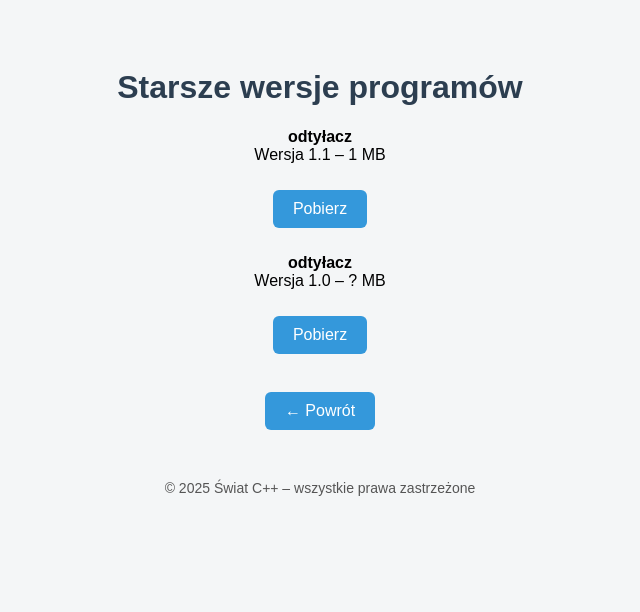
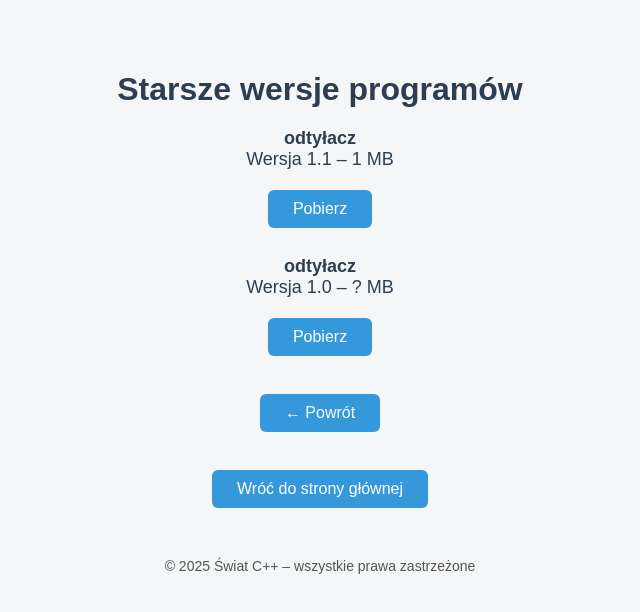
Before and after one commit to SwiatCpp/SwiatCpp, a plain HTML site: page starsze.html in a window 1280 px wide. Shown: the whole page, without its empty margins (320-960 px from the left). Drawn offline with Linux system fonts and the light colour scheme.

Commit message:
Add files via upload

```diff
--- a/starsze.html
+++ b/starsze.html
@@ -3,13 +3,28 @@
 <head>
     <meta charset="UTF-8">
     <title>Świat C++ – Starsze wersje</title>
+    <link rel="icon" type="image/x-icon" href="favicon.ico">
     <style>
-        body { font-family: Arial, sans-serif; background: #f4f6f7; text-align: center; padding: 40px; }
-        h1 { color: #2c3e50; }
+        body {
+            font-family: Arial, sans-serif;
+            background: #f4f6f7;
+            text-align: center;
+            padding: 50px;
+            margin: 0;
+            color: #2c3e50;
+        }
+        h1 {
+            font-size: 32px;
+            margin-bottom: 20px;
+        }
+        p {
+            font-size: 18px;
+            margin-bottom: 10px;
+        }
         button {
+            font-size: 16px;
+            padding: 10px 25px;
             margin: 10px;
-            padding: 10px 20px;
-            font-size: 16px;
             cursor: pointer;
             background-color: #3498db;
             color: white;
@@ -17,18 +32,30 @@
             border-radius: 6px;
             transition: 0.3s;
         }
-        button:hover { background-color: #2980b9; }
-        footer { margin-top: 40px; color: #555; font-size: 14px; }
+        button:hover {
+            background-color: #2980b9;
+        }
+        footer {
+            margin-top: 40px;
+            color: #555;
+            font-size: 14px;
+        }
     </style>
 </head>
 <body>
     <h1>Starsze wersje programów</h1>
+
     <p><strong>odtyłacz</strong><br>Wersja 1.1 – 1 MB</p>
     <button onclick="window.location.href='odtyłacz_1.1v.exe'">Pobierz</button>
+
     <p><strong>odtyłacz</strong><br>Wersja 1.0 – ? MB</p>
     <button onclick="window.location.href='odtyłacz_1.0v.exe'">Pobierz</button>
+
     <br><br>
     <button onclick="window.location.href='programy.html'">← Powrót</button>
+    <br><br>
+    <button onclick="window.location.href='index.html'">Wróć do strony głównej</button>
+
     <footer>&copy; 2025 Świat C++ – wszystkie prawa zastrzeżone</footer>
 </body>
 </html>
```
Also changed, not shown: index.html (+10 -4 lines), programy.html (+29 -6 lines).
